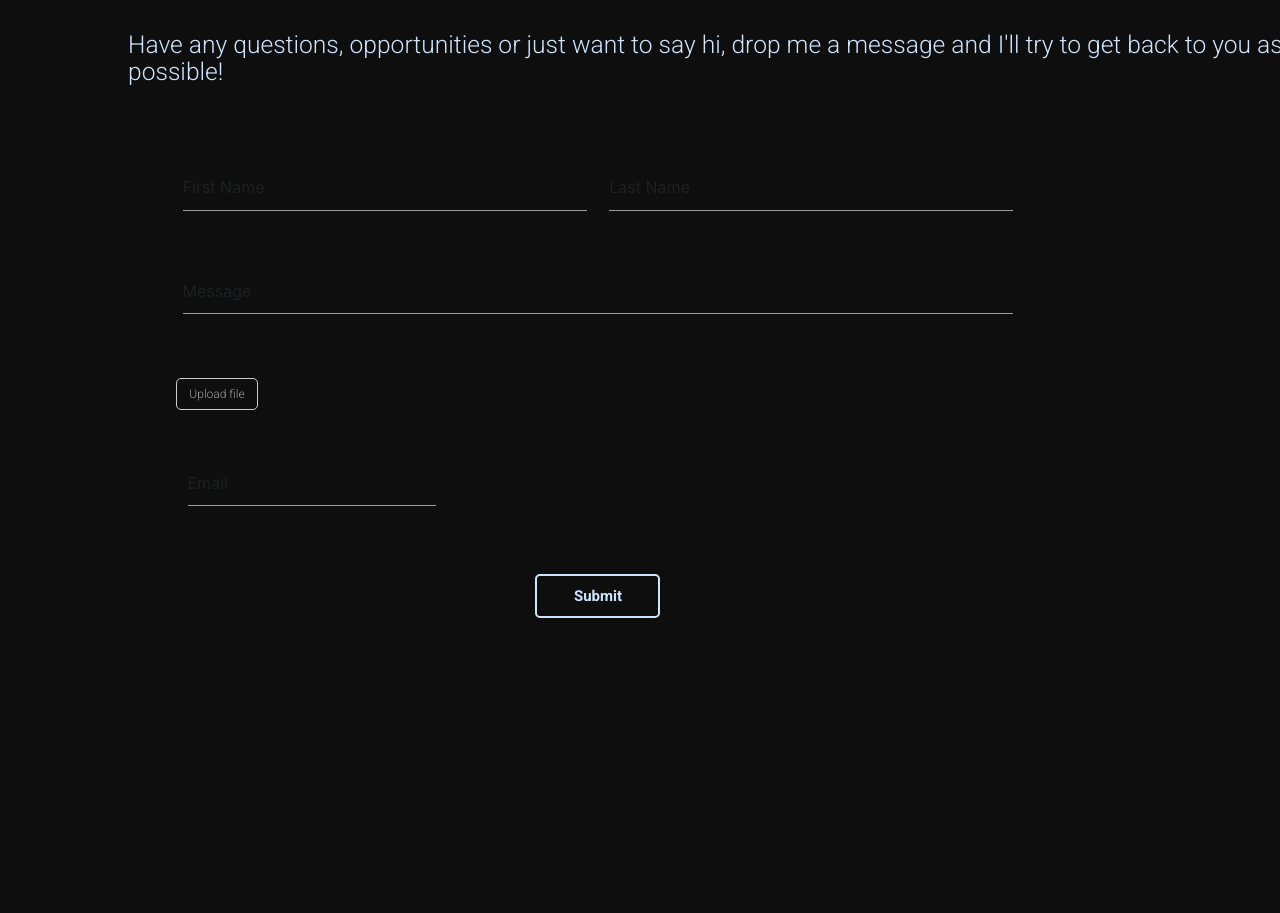
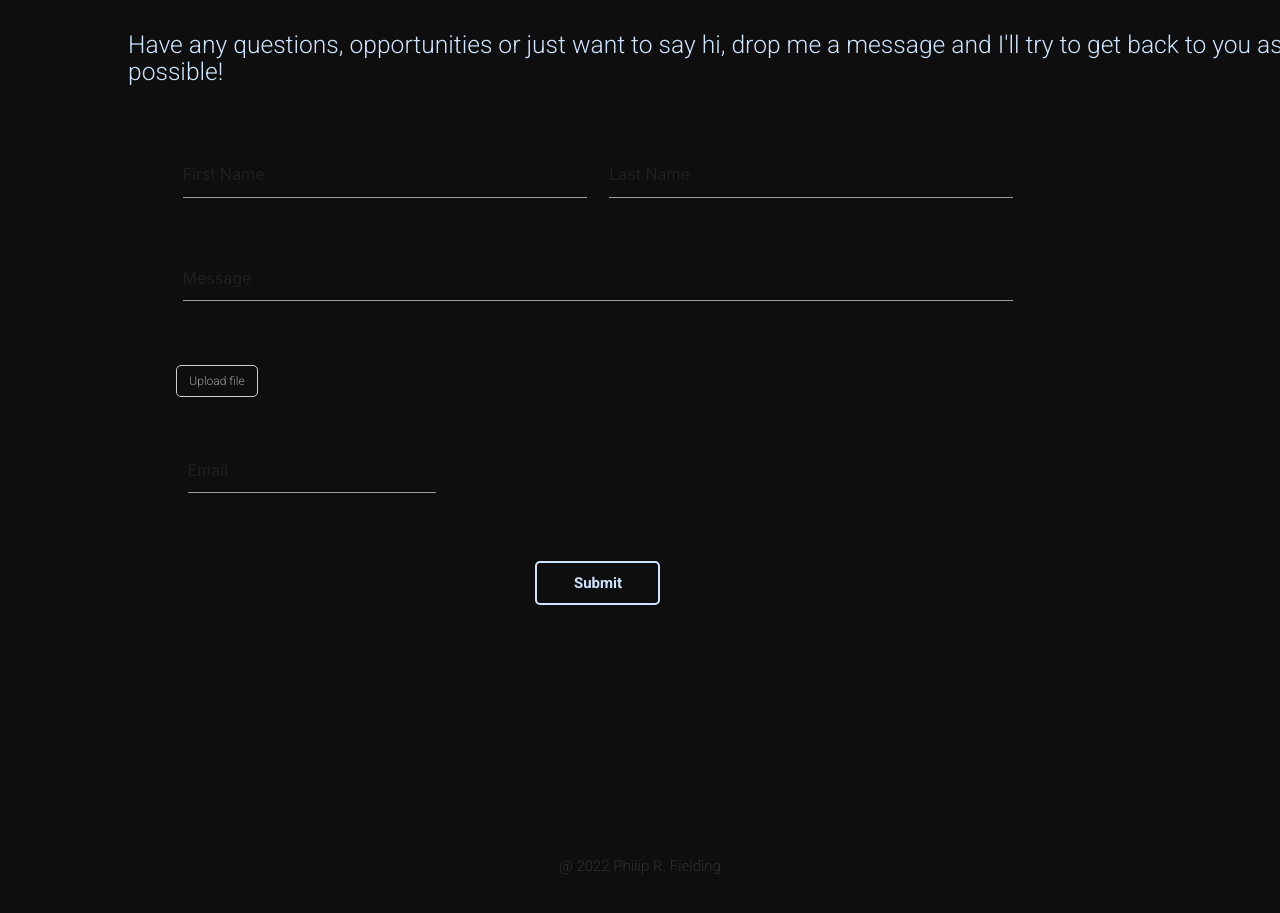
Before and after one commit to PhilwithoneL/philip-fielding-portfolio, a React (Create React App) app in the folder portfolio/: page / in a window 1280 px wide. Shown: the part 2980-3893 px from the top of the page. Built offline with nearby package versions, Linux system fonts and the light colour scheme.

Commit message:
Moved the position of the footer up to fit into page when scrolled down to the bottom

```diff
--- a/portfolio/src/css/_contact.scss
+++ b/portfolio/src/css/_contact.scss
@@ -60,7 +60,7 @@
 
 .form {
     width:80%;
-    margin-top: 5%;
+    margin-top: 4%;
     transform:translateX(-170px);
 
 }
--- a/portfolio/src/css/_footer.scss
+++ b/portfolio/src/css/_footer.scss
@@ -1,6 +1,6 @@
 .footer-section {
     position: absolute;
-    top:3995px;
+    top: 3835px;
     width:100%;
     height:50px;
 }
--- a/portfolio/src/css/main.css
+++ b/portfolio/src/css/main.css
@@ -1571,7 +1571,7 @@
 
 .form {
   width: 80%;
-  margin-top: 5%;
+  margin-top: 4%;
   -webkit-transform: translateX(-170px);
           transform: translateX(-170px);
 }
@@ -1651,7 +1651,7 @@
 
 .footer-section {
   position: absolute;
-  top: 3995px;
+  top: 3835px;
   width: 100%;
   height: 50px;
 }
```
Also changed, not shown: 1 other file (tests, documents, lock files or other folders).
